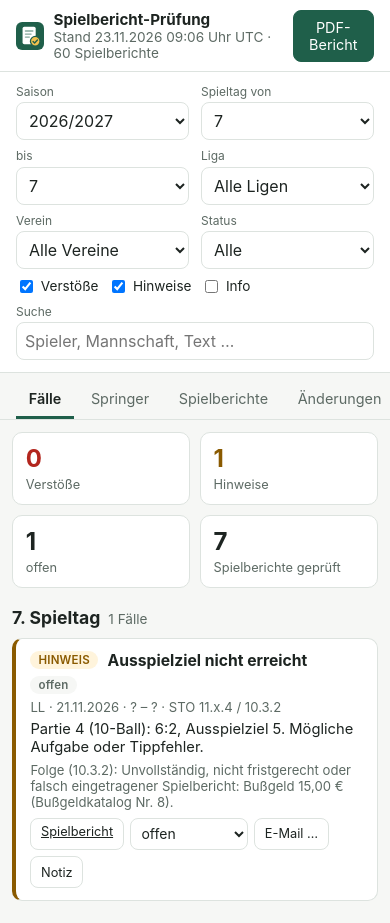
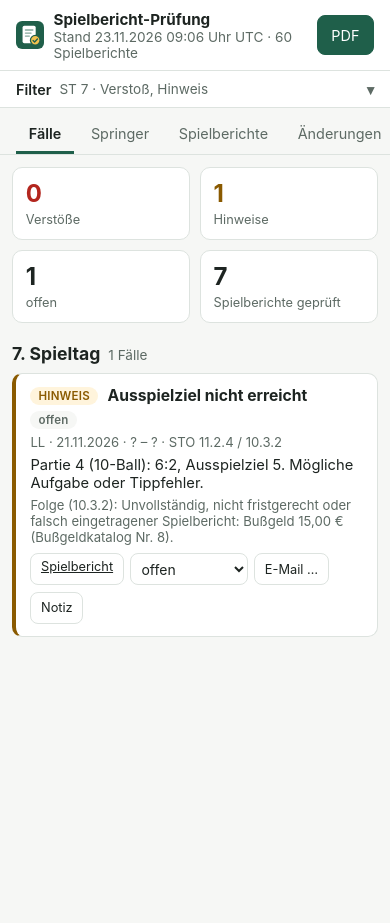
Before and after one commit to he1nzharald-tu/spielbericht-pruefung, a plain HTML site: page docs/index.html in a window 390 px wide. After the commit the page ends 844 px from the top, so only its background shows below. Drawn offline with Linux system fonts and the light colour scheme.

Commit message:
Filter auf dem iPhone einklappbar, konkrete STO-Paragrafen, README
Co-Authored-By: Claude Opus 5.5 <noreply@anthropic.com>
Claude-Session: https://claude.ai/code/session_014vhSSdTvNNu8USV6A1EyuX

```diff
--- a/docs/css/app.css
+++ b/docs/css/app.css
@@ -158,7 +158,18 @@ dialog input[type=text] { width: 100%; }
 }
 #toast.show { opacity: 1; }
 
+.filter-toggle { display: none; }
 @media (max-width: 640px) {
+  .filter-toggle {
+    display: flex; width: 100%; gap: .5rem; align-items: center; justify-content: space-between;
+    font: inherit; font-size: .9rem; font-weight: 600; text-align: left; padding: .6rem 1rem;
+    background: var(--card); color: var(--ink); border: 0; border-bottom: 1px solid var(--line); cursor: pointer;
+  }
+  .filter-toggle::after { content: "▾"; color: var(--muted); }
+  .filter-toggle[aria-expanded="true"]::after { content: "▴"; }
+  .filter-toggle .muted { flex: 1; font-weight: 400; overflow: hidden; text-overflow: ellipsis; white-space: nowrap; }
+  .filters { display: none; }
+  .filters.open { display: flex; }
   .filters label { flex: 1 1 45%; }
   .filters .grow { flex-basis: 100%; }
   .filters select { width: 100%; }
--- a/docs/index.html
+++ b/docs/index.html
@@ -23,11 +23,15 @@
       </div>
     </div>
     <div class="top-actions">
-      <button id="btn-pdf" class="btn primary" type="button">PDF-Bericht</button>
+      <button id="btn-pdf" class="btn primary" type="button">PDF</button>
     </div>
   </header>
 
-  <section class="filters" aria-label="Filter">
+  <button id="btn-filter" class="filter-toggle" type="button" aria-expanded="false" aria-controls="filters">
+    <span>Filter</span> <span id="filter-summary" class="muted"></span>
+  </button>
+
+  <section class="filters" id="filters" aria-label="Filter">
     <label>Saison <select id="f-season"></select></label>
     <label>Spieltag von <select id="f-st-from"></select></label>
     <label>bis <select id="f-st-to"></select></label>
--- a/docs/js/app.js
+++ b/docs/js/app.js
@@ -159,6 +159,9 @@ function filteredFindings({ includeNoSt = true } = {}) {
 
 function render() {
   if (!state.data) return;
+  const f = filters();
+  const sevs = Object.entries(f.sev).filter(([, v]) => v).map(([k]) => SEVL[k]).join(", ");
+  $("#filter-summary").textContent = [`ST ${f.stFrom === f.stTo ? f.stFrom : f.stFrom + "–" + f.stTo}`, filterText(f), sevs].filter(Boolean).join(" · ");
   $$(".tabs button").forEach((b) => b.classList.toggle("active", b.dataset.tab === state.tab));
   const v = $("#view");
   ({ faelle: renderCases, springer: renderSpringer, berichte: renderReports, aenderungen: renderChanges, einstellungen: renderSettings })[state.tab](v);
@@ -487,6 +490,10 @@ function findCase(id) {
 }
 
 function bindStatic() {
+  $("#btn-filter").addEventListener("click", () => {
+    const open = $("#filters").classList.toggle("open");
+    $("#btn-filter").setAttribute("aria-expanded", String(open));
+  });
   $$(".tabs button").forEach((b) => b.addEventListener("click", () => { state.tab = b.dataset.tab; render(); $("#view").focus({ preventScroll: true }); }));
   ["#f-st-from", "#f-st-to", "#f-league", "#f-club", "#f-status", "#f-sev-verstoss", "#f-sev-hinweis", "#f-sev-info"].forEach((s) =>
     $(s).addEventListener("change", () => {
@@ -528,7 +535,7 @@ function bindStatic() {
       toast("PDF fehlgeschlagen: " + e.message);
     } finally {
       btn.disabled = false;
-      btn.textContent = "PDF-Bericht";
+      btn.textContent = "PDF";
     }
   });
 
--- a/docs/js/rules.js
+++ b/docs/js/rules.js
@@ -155,6 +155,7 @@ export function analyze(data, settings = {}) {
     const lg = leagues.get(m.league_id) || {};
     const c = lg.competition || "kombi";
     const games = r.games || [];
+    const sec = c === "senioren" ? "11.7" : c === "pokal" ? "11.6" : "11." + Math.min(5, Math.max(1, lg.level || 1));
 
     // A6: Erfassungsfrist
     if (r.captured_at && m.date) {
@@ -191,14 +192,14 @@ export function analyze(data, settings = {}) {
         if (race && g.points && Math.max(...g.points) !== race && g.home && g.away) {
           add({ ...baseOf(m), code: "A7R", severity: "hinweis", teamId: m.home_id, opponentId: m.away_id, extra: g.nr,
             title: RULES.A7R, detail: `Partie ${g.nr} (14.1): ${g.points.join(":")} Punkte, Ausspielziel ${race}. Mögliche Aufgabe oder Tippfehler.`,
-            penalty: PENALTIES["10.3.2"], sto: "11.x.4 / 10.3.2" });
+            penalty: PENALTIES["10.3.2"], sto: sec + ".4 / 10.3.2" });
         }
       } else {
         const race = raceTab[g.discipline];
         if (race && Math.max(h, a) !== race && g.home && g.away && !(c === "pokal" && (g.nr || 0) > 8)) {
           add({ ...baseOf(m), code: "A7R", severity: "hinweis", teamId: m.home_id, opponentId: m.away_id, extra: g.nr,
             title: RULES.A7R, detail: `Partie ${g.nr} (${g.discipline}): ${h}:${a}, Ausspielziel ${race}. Mögliche Aufgabe oder Tippfehler.`,
-            penalty: PENALTIES["10.3.2"], sto: "11.x.4 / 10.3.2" });
+            penalty: PENALTIES["10.3.2"], sto: sec + ".4 / 10.3.2" });
         }
       }
     }
@@ -233,7 +234,7 @@ export function analyze(data, settings = {}) {
         const relevant = (discRound.get(k) || []).filter((g) => !g.nr || g.nr <= maxGames).length;
         if (relevant > 2) {
           add({ ...baseOf(m), code: "A1", severity: "verstoss", teamId: tid, opponentId: oid, playerKey: k, player: displayName.get(k),
-            title: RULES.A1, detail: `${displayName.get(k)} spielt ${relevant} Partien für ${team?.name}.`, penalty: PENALTIES.none, sto: c === "senioren" ? "11.7.6" : c === "pokal" ? "11.6.7" : "11.x.6" });
+            title: RULES.A1, detail: `${displayName.get(k)} spielt ${relevant} Partien für ${team?.name}.`, penalty: PENALTIES.none, sto: c === "senioren" ? "11.7.6" : c === "pokal" ? "11.6.7" : sec + ".6" });
         }
       }
       for (const [rk, n] of perRound) {
@@ -241,7 +242,7 @@ export function analyze(data, settings = {}) {
         const inRegular = (discRound.get(k) || []).filter((g) => String(g.round) === rd && (!g.nr || g.nr <= maxGames)).length;
         if (inRegular > 1) {
           add({ ...baseOf(m), code: "A1R", severity: "verstoss", teamId: tid, opponentId: oid, playerKey: k, player: displayName.get(k), extra: rd,
-            title: RULES.A1R, detail: `${displayName.get(k)} spielt im ${rd}. Durchgang ${inRegular} Partien für ${team?.name}.`, penalty: PENALTIES.none, sto: c === "senioren" ? "11.7.6" : c === "pokal" ? "11.6.7" : "11.x.6" });
+            title: RULES.A1R, detail: `${displayName.get(k)} spielt im ${rd}. Durchgang ${inRegular} Partien für ${team?.name}.`, penalty: PENALTIES.none, sto: c === "senioren" ? "11.7.6" : c === "pokal" ? "11.6.7" : sec + ".6" });
         }
       }
       if (c === "senioren") {
@@ -260,7 +261,7 @@ export function analyze(data, settings = {}) {
       const minAllowed = minFull - 1;
       if (distinct < minAllowed) {
         add({ ...baseOf(m), code: "A4", severity: "verstoss", teamId: tid, opponentId: oid,
-          title: RULES.A4, detail: `${team?.name} ist mit nur ${distinct} Spielern angetreten (mindestens ${minAllowed}).`, penalty: PENALTIES.none, sto: c === "senioren" ? "11.7.3" : "11.x.3" });
+          title: RULES.A4, detail: `${team?.name} ist mit nur ${distinct} Spielern angetreten (mindestens ${minAllowed}).`, penalty: PENALTIES.none, sto: c === "senioren" ? "11.7.3" : sec + ".3" });
       } else if (distinct === minAllowed) {
         const expected = expectedDropped(c, games);
         const emptyIds = empty.map((g) => gameId(g));
@@ -269,7 +270,7 @@ export function analyze(data, settings = {}) {
         if (wrong.length || missing.length) {
           add({ ...baseOf(m), code: "A4", severity: "hinweis", teamId: tid, opponentId: oid,
             title: RULES.A4, detail: `${team?.name} mit ${distinct} Spielern: Entfallen müssten ${expected.join(", ") || "–"}, leer sind ${emptyIds.join(", ") || "keine"}.`,
-            penalty: PENALTIES.none, sto: c === "senioren" ? "11.7.3" : c === "pokal" ? "11.6.4" : "11.x.3" });
+            penalty: PENALTIES.none, sto: c === "senioren" ? "11.7.3" : c === "pokal" ? "11.6.4" : sec + ".3" });
         }
       } else if (empty.length) {
         add({ ...baseOf(m), code: "A4E", severity: "hinweis", teamId: tid, opponentId: oid,
```
Also changed, not shown: README.md.
